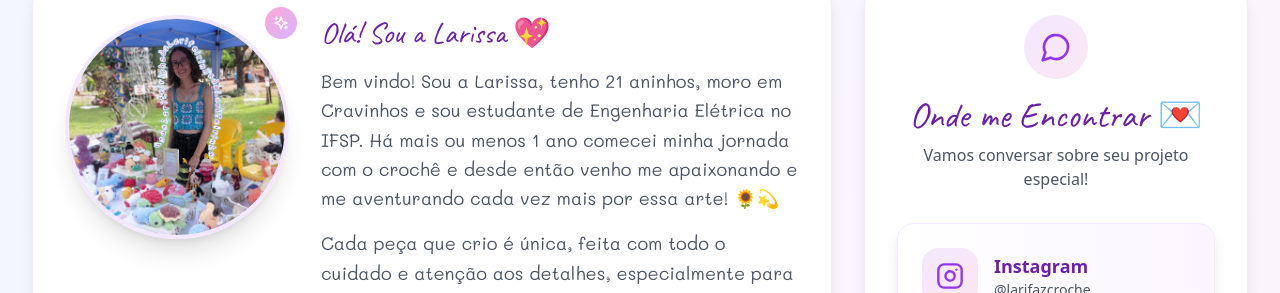
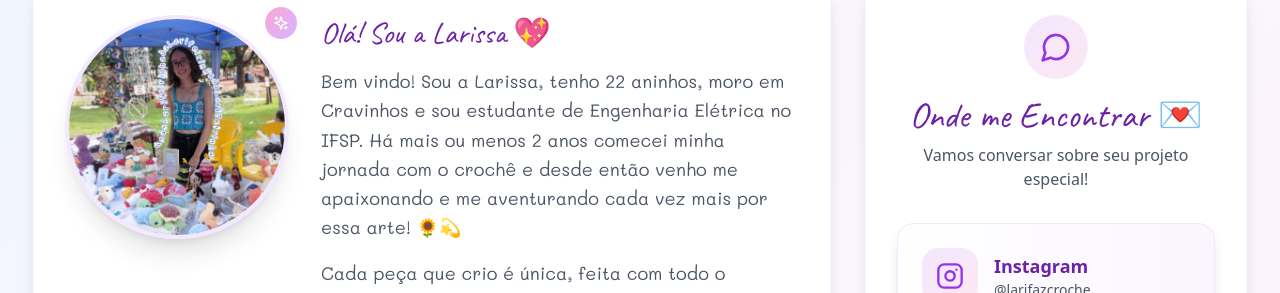
Before and after one commit to jpeccia/lariharumi_croche_front, a React (Vite) app: page /contact in a window 1280 px wide. Shown: the part 430-723 px from the top of the page. Built offline with nearby package versions, Linux system fonts and the light colour scheme; no server answers.

Commit message:
chore: update info

```diff
--- a/src/components/contact/ProfileSection.tsx
+++ b/src/components/contact/ProfileSection.tsx
@@ -25,9 +25,9 @@ export function ProfileSection() {
 
           <div className="font-kawaii prose text-gray-600 space-y-4">
             <p className="text-lg leading-relaxed">
-              Bem vindo! Sou a Larissa, tenho 21 aninhos,
+              Bem vindo! Sou a Larissa, tenho 22 aninhos,
               moro em Cravinhos e sou estudante de Engenharia Elétrica no IFSP.
-              Há mais ou menos 1 ano comecei minha jornada com o crochê e
+              Há mais ou menos 2 anos comecei minha jornada com o crochê e
               desde então venho me apaixonando e me aventurando cada vez mais por essa arte! 🌻💫
             </p>
             <p className="text-lg leading-relaxed">
```
